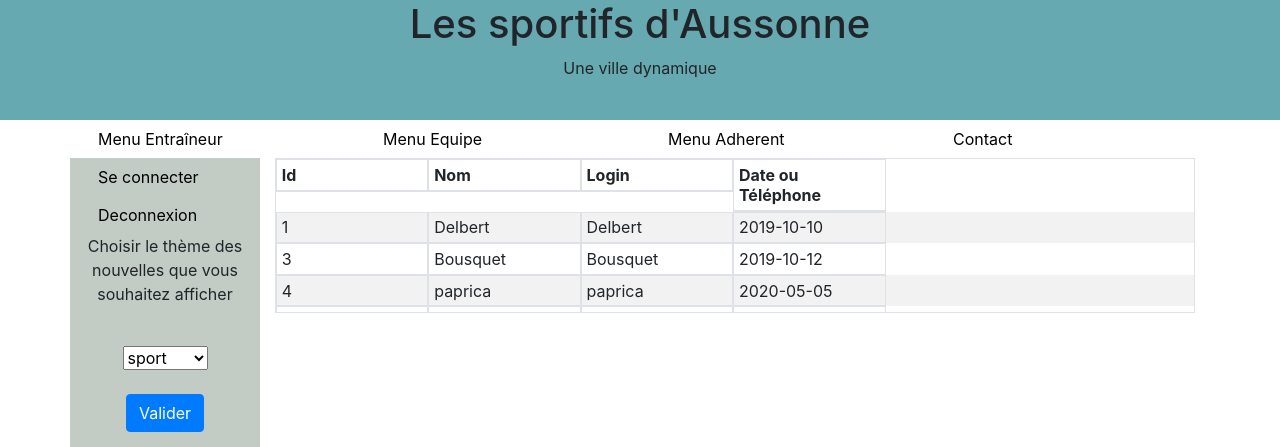
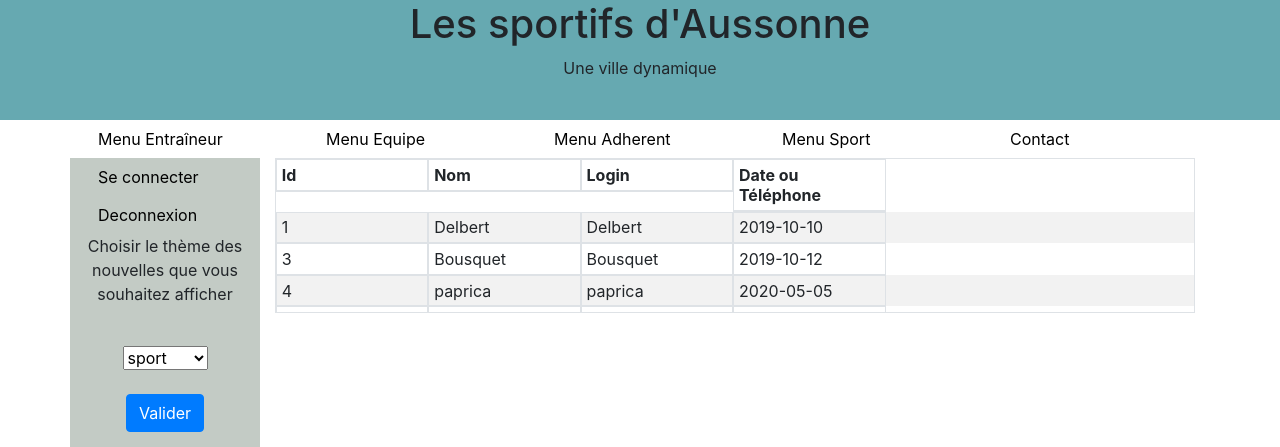
Before and after one commit to antomuz/projetMairie, a PHP site: page /MERLET/index.php?vue=Entraineur&action=visualiser in a window 1280 px wide. Shown: the top 447 px of the page. Run offline with PHP 8.4, Linux system fonts and the light colour scheme; data comes from the database, SQL or seed files in the repository; some libraries are stand-ins or nearby versions.

Commit message:
ajout option visualisation, modification et ajout de spé (fonctonnent pas)

```diff
--- a/Fichiers_sprint_10/Controleur/controleur.php
+++ b/Fichiers_sprint_10/Controleur/controleur.php
@@ -679,6 +679,22 @@
 			}
 		}
 
+/************************************************************************************************
+              POUR LES ACTIONS CONCERNANT LES SPECIALITE
+					- ajouter une spécialité
+					- enregistrer une spécialité
+					- visualiser une spécialité
+					- modifier une spécialité
+*************************************************************************************************/
+
+		function actionSpe($action,$role)
+		{
+			switch ($action)
+			{
+
+			}
+		}
+
 //specialite
 		public function chargeLesSpecialites()
 		{   $resultatSpecialite=$this->maBD->chargement('specialite');
--- a/Fichiers_sprint_10/Vues/ihm/vueCentraleConnexion.php
+++ b/Fichiers_sprint_10/Vues/ihm/vueCentraleConnexion.php
@@ -60,6 +60,15 @@
 				</button>
 				<ul class="dropdown-menu" aria-labelledby="menuAdherent">
 					<li><a class="dropdown-item" href=index.php?vue=Adherent&action=visualiser>Visualiser les Adherents</a></li>
+				</ul>
+			</div>
+			<div class="dropdown col">
+				<button class="btn bg-transparent dropdown-toogle" type="button" id="menuSpe" data-toggle="dropdown" aria-haspopup="true" aria-expanded="true">
+					Menu Sport
+					<span class="caret"></span>
+				</button>
+				<ul class="dropdown-menu" aria-labelledby="menuSpe">
+					<li><a class="dropdown-item" href=index.php?vue=Connexion&action=visualiser>Visualiser les sports</a></li>
 				</ul>
 			</div>
 			<div class="dropdown col">
@@ -162,6 +171,16 @@
 				</ul>
 			</div>
 			<div class="dropdown col">
+				<button class="btn bg-transparent dropdown-toogle" type="button" id="menuSpe" data-toggle="dropdown" aria-haspopup="true" aria-expanded="false">
+					Menu Spécialité
+					<span class="caret"></span>
+				</button>
+				<ul class="dropdown-menu" aria-labelledby="menuSpe">
+					<li><a class="dropdown-item" href=index.php?vue=Specialite&action=ajouter>Ajouter une spécialité</a></li>
+					<li><a class="dropdown-item" href=index.php?vue=Specialite&action=modifier>Modifier une spécialité</a></li>
+				</ul>
+			</div>
+			<div class="dropdown col">
 				<button class="btn bg-transparent dropdown-toogle" type="button" id="menuEquipe" data-toggle="dropdown" aria-haspopup="true" aria-expanded="true">
 					Menu Equipe
 					<span class="caret"></span>
```
Also changed, not shown: Fichiers_sprint_10/Vues/ihm/menu.php (+9 -0 lines).
